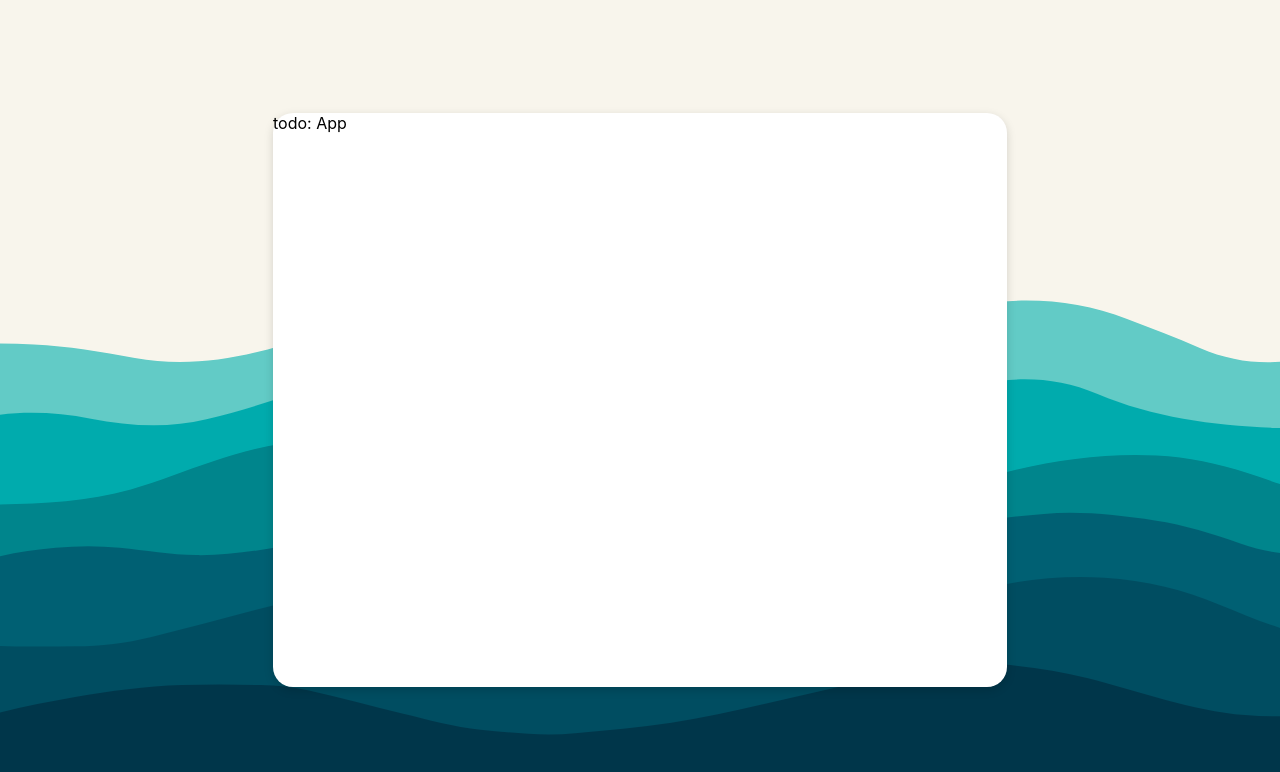
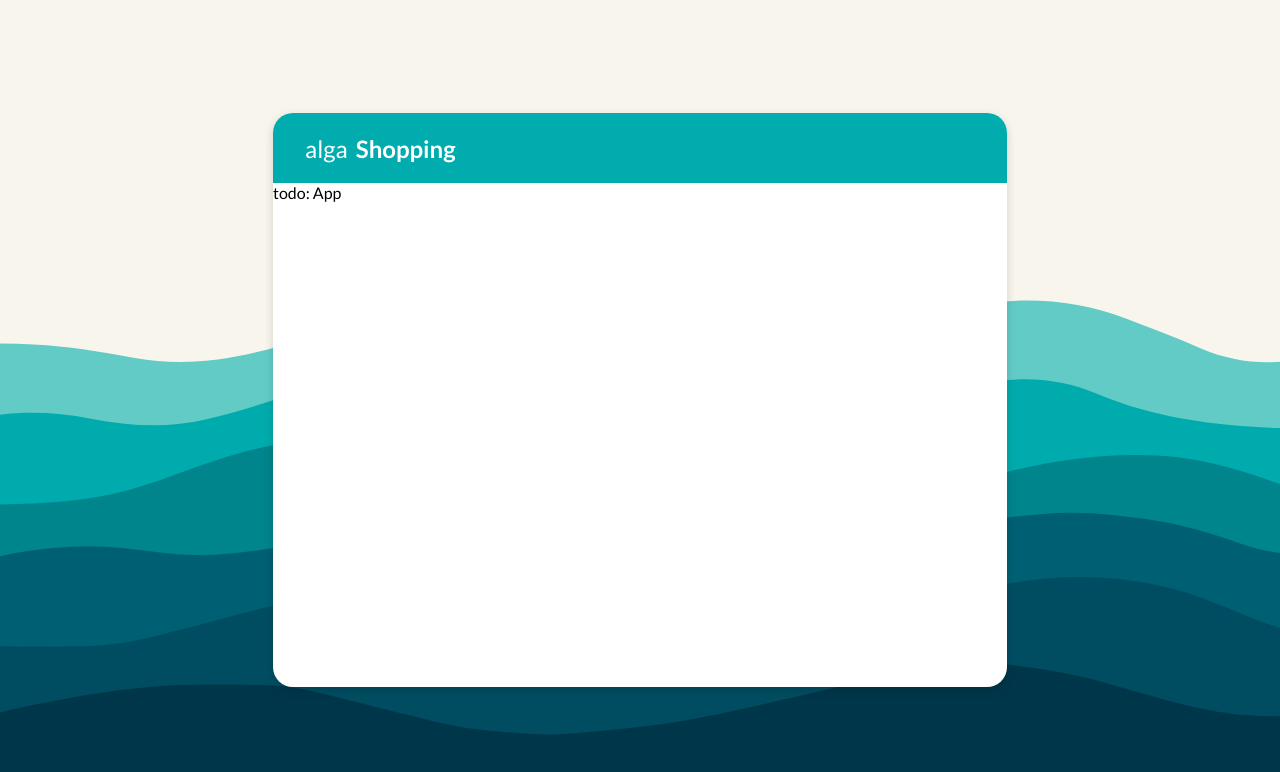
Before and after one commit to 36215764/AlgaShop, a React (Create React App) app: page / in a window 1280 px wide. Shown: the top 772 px of the page. Built offline with nearby package versions, Linux system fonts and the light colour scheme.

Commit message:
Added AppHerader Component

```diff
--- a/src/components/App/App.jsx
+++ b/src/components/App/App.jsx
@@ -1,10 +1,12 @@
 import React from 'react';
+import AppHeader from '../AppHeader';
 import { Container, Wrapper } from './App.styles';
 
 const App = () => {
     return (
     <Wrapper>
         <Container>
+            <AppHeader />
             todo: App
         </Container>
     </Wrapper>
--- /dev/null
+++ b/src/components/AppHeader/AppHeader.jsx
@@ -0,0 +1,8 @@
+import React from 'react';
+import { Wrapper } from './AppHeader.styles';
+
+const AppHeader = () => {
+    return <Wrapper>alga <span>Shopping</span></Wrapper>;
+}
+
+export default AppHeader;
--- /dev/null
+++ b/src/components/AppHeader/AppHeader.styles.js
@@ -0,0 +1,18 @@
+import styled from "styled-components";
+
+export const Wrapper = styled.header`
+    background-color: #00ACAE;
+    height: 70px;
+    color: #FFFFFF;
+    font-size: 24px;
+    border-top-right-radius: 20px;
+    border-top-left-radius: 20px;
+    display: flex;
+    align-items: center;
+    padding: 0 32px;
+
+    span {
+        font-weight: 700;
+        margin-left: 8px;
+    }
+`
--- /dev/null
+++ b/src/components/AppHeader/index.js
@@ -0,0 +1 @@
+export { default } from './AppHeader'
--- a/src/index.css
+++ b/src/index.css
@@ -1,13 +1,11 @@
-body {
+@import url('https://fonts.googleapis.com/css2?family=Lato:wght@400;700;900&display=swap');
+
+* {
   margin: 0;
-  font-family: -apple-system, BlinkMacSystemFont, 'Segoe UI', 'Roboto', 'Oxygen',
-    'Ubuntu', 'Cantarell', 'Fira Sans', 'Droid Sans', 'Helvetica Neue',
-    sans-serif;
-  -webkit-font-smoothing: antialiased;
-  -moz-osx-font-smoothing: grayscale;
+  padding: 0;
+  box-sizing: border-box;
 }
 
-code {
-  font-family: source-code-pro, Menlo, Monaco, Consolas, 'Courier New',
-    monospace;
+body {
+  font-family: 'Lato', sans-serif;
 }
```
